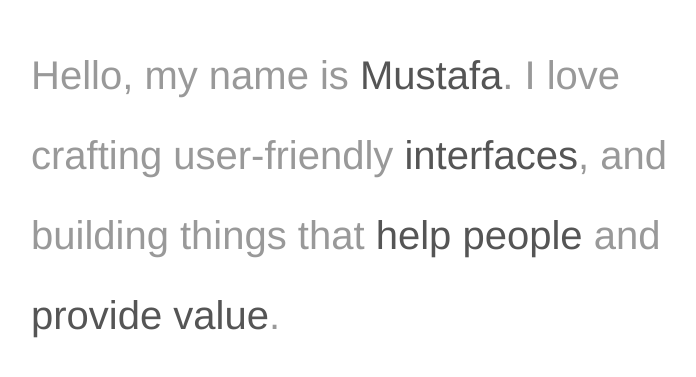
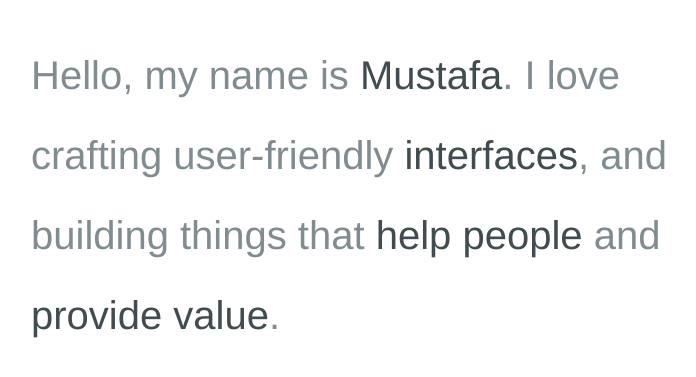
Before and after one commit to malqinneh/malqinneh.com, a plain HTML site: page index.html in a window 1280 px wide. Shown: the part 205-582 px from the top of the page, without its empty margins (289-985 px from the left). Drawn offline with Linux system fonts and the light colour scheme.

Commit message:
Updated to color and links

```diff
--- a/index.html
+++ b/index.html
@@ -28,7 +28,7 @@
 </head>
 <body>
   <main>
-    Hello, my name is <a href="mailto:hello@malqinneh.com">Mustafa</a>. I love crafting user-friendly <a href="http://dribbble.com/malqinneh">interfaces</a>, and building things that <a href="http://watsi.org">help people</a> and <a href="http://hellopodium.com">provide value</a>.
+    Hello, my name is <a href="mailto:hello@malqinneh.com">Mustafa</a>. I love crafting user-friendly <a href="http://dribbble.com/malqinneh" target="_blank">interfaces</a>, and building things that <a href="http://watsi.org" target="_blank">help people</a> and <a href="http://hellopodium.com" target="_blank">provide value</a>.
   </main>
   <div></div>
 </body>
--- a/stylesheet.css
+++ b/stylesheet.css
@@ -20,7 +20,7 @@ body {
 
 body {
   position: relative;
-  color: #999;
+  color: #808C90;
   font-family: "Basis Grotesque Pro Off-White", 'Helvetica Neue', Arial, Droid, sans-serif;
   font-weight: normal;
   font-style: normal;
@@ -29,7 +29,7 @@ body {
 }
 
 a {
-  color: #555;
+  color: #404C50;
   text-decoration: none;
 }
 
```
